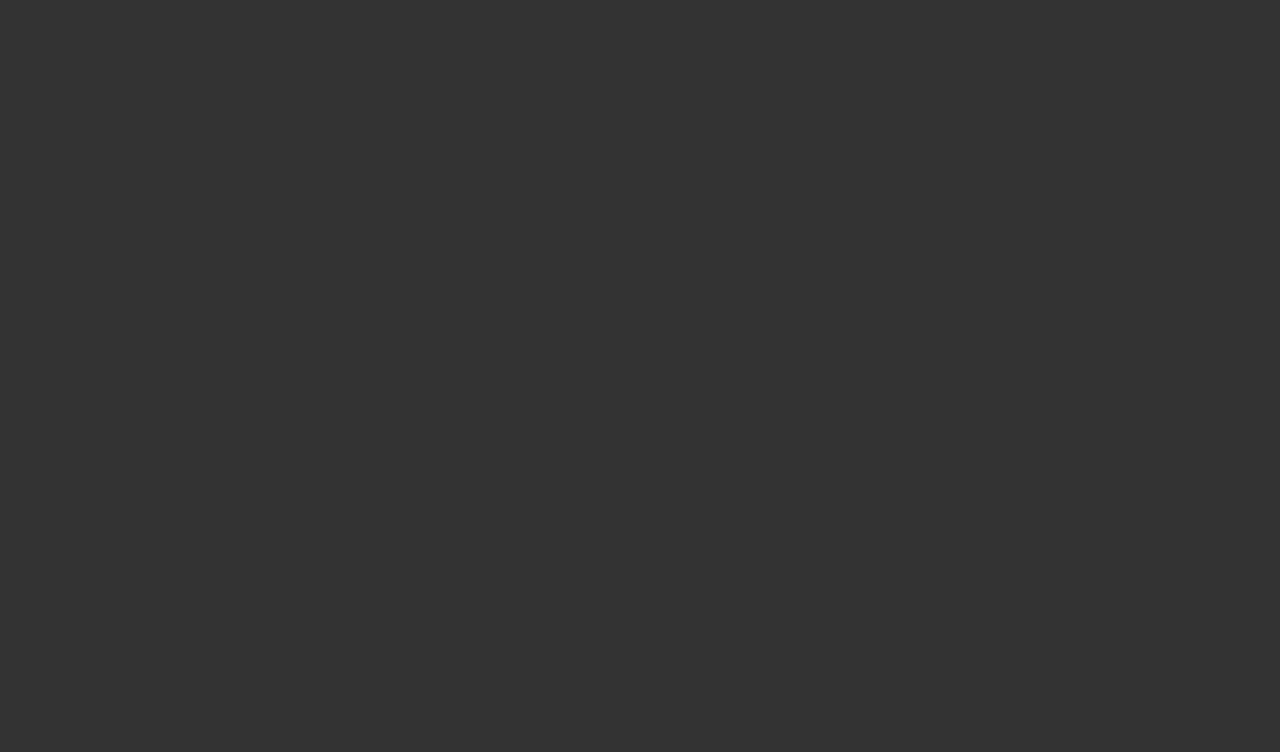
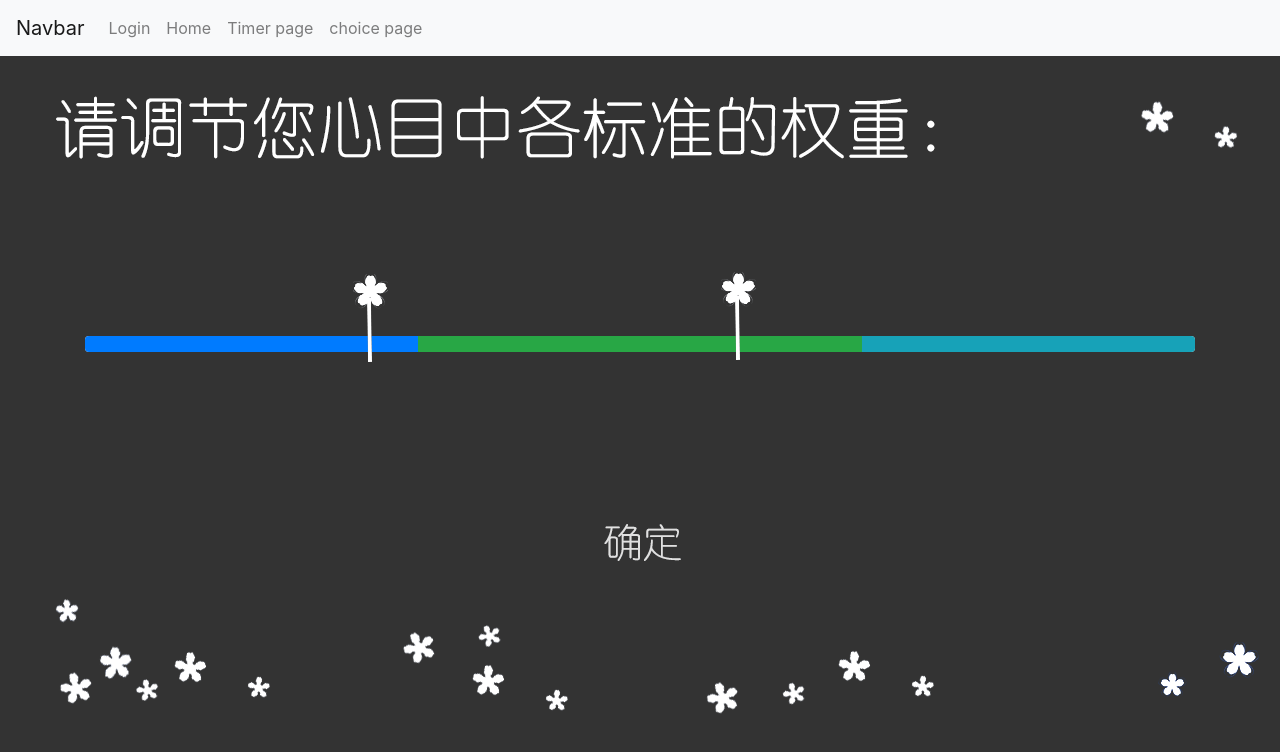
Before and after one commit to HCrSn/THE_HACK_PI_18, a plain HTML site: page pages/sliderBar/sliderBar.html in a window 1280 px wide. Drawn offline with nearby package versions, Linux system fonts and the light colour scheme.

Commit message:
slider done (mostly)

```diff
--- a/pages/sliderBar/sliderBar.html
+++ b/pages/sliderBar/sliderBar.html
@@ -9,23 +9,74 @@
   <script src="https://maxcdn.bootstrapcdn.com/bootstrap/4.0.0/js/bootstrap.min.js" integrity="sha384-JZR6Spejh4U02d8jOt6vLEHfe/JQGiRRSQQxSfFWpi1MquVdAyjUar5+76PVCmYl" crossorigin="anonymous"></script>
   <meta name="viewport" content="width=device-width, initial-scale=1, shrink-to-fit=no">
 	<style>
-		.bacg {
+		.bg {
     			/* The image used */
 				background-color: #333333;
     			background-image: url(img/background.gif);
    		 		/* Full height */
-   		 		//height: 95%;
+   		 		height: 95%;
     			/* Center and scale the image nicely */
-    			background-position: center;
+    			background-position:top;
     			background-repeat: no-repeat;
-    			background-size: contain;
+    			background-size:auto;
+
 				overflow: auto;
 		}
+		.start-btn{
+				display: block;
+    			margin-left: auto;
+    			margin-right: auto;
+				margin-top:20vh;
+				opacity: 0;
+
+			}
 	</style>
 <title>无标题文档</title>
 </head>
 
-<body class="bacg">
+<body class="bg">
+	<nav class="navbar navbar-expand-lg navbar-light bg-light">
+  <a class="navbar-brand" href="#">Navbar</a>
+  <button class="navbar-toggler" type="button" data-toggle="collapse" data-target="#navbarSupportedContent" aria-controls="navbarSupportedContent" aria-expanded="false" aria-label="Toggle navigation">
+    <span class="navbar-toggler-icon"></span>
+  </button>
 
+  <div class="collapse navbar-collapse" id="navbarSupportedContent">
+    <ul class="navbar-nav mr-auto">
+      <li class="nav-item">
+        <a class="nav-link" href="../login/login.html">Login</a>
+      </li>
+      <li class="nav-item">
+        <a class="nav-link" href="../../index.html">Home</a>
+      </li>
+	  <li class="nav-item">
+        <a class="nav-link" href="../clock/clock-page.html">Timer page</a>
+      </li>
+	  <li class="nav-item">
+        <a class="nav-link" href="../start/package-lock.html">choice page</a>
+      </li>
+    </ul>
+
+  </div>
+</nav>
+
+	<div class="container" style="margin-top: 35vh">
+		<div class="progress">
+			<div class="progress-bar" role="progressbar" style="width: 30%" aria-valuenow="15" aria-valuemin="0" aria-valuemax="100"></div>
+			<div class="progress-bar bg-success" role="progressbar" style="width: 40%" aria-valuenow="30" aria-valuemin="0" aria-valuemax="100"></div>
+			<div class="progress-bar bg-info" role="progressbar" style="width: 30%" aria-valuenow="20" aria-valuemin="0" aria-valuemax="100"></div>
+		</div>
+		<div class="col-1" style="margin-top: -7%; margin-left: 19.8vw">
+			<img src="img/slider-flower.png" alt="slider">
+		</div>
+		<div class="col-1" style="margin-top: -8.3%; margin-left: 48.5vw">
+				<img src="img/slider-flower.png" alt="slider">
+		</div>
+		<div >
+			<a href="#">
+				<img src="img/start-button.png" class="start-btn" alt="start">
+			</a>
+		</div>
+	</div>
 </body>
 </html>
```
Also changed, not shown: pages/sliderBar/img/slider-flower.png (added), pages/sliderBar/img/start-button.png (added).
